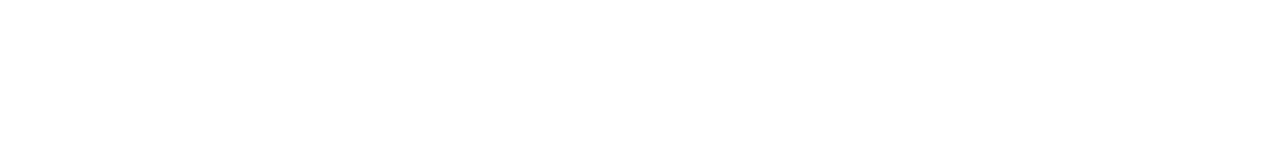
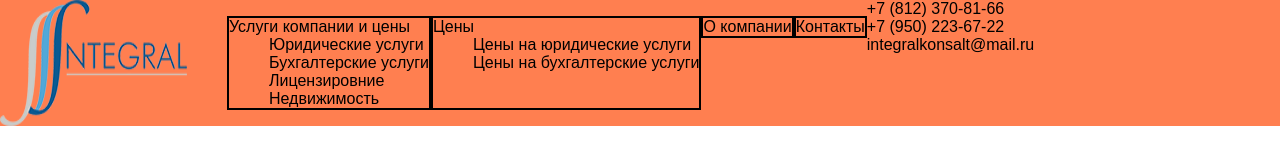
Before and after one commit to VadimVic/Integral_consult, a plain HTML site: page www/index.html in a window 1280 px wide. Drawn offline with Linux system fonts and the light colour scheme.

Commit message:
creation of the structure is continues, work with header

```diff
--- a/src/styles/blocks/_header.scss
+++ b/src/styles/blocks/_header.scss
@@ -0,0 +1,8 @@
+.header .container {
+    display: flex;
+}
+
+.phones {
+    display: flex;
+    flex-direction: column;
+}
--- /dev/null
+++ b/src/styles/blocks/_navigation.scss
@@ -0,0 +1,19 @@
+.sub_menu {
+    // display: none;
+}
+
+.nav_items {
+    display: flex;
+}
+
+.nav_item {
+border: 2px solid black;
+    p {
+        margin: 0;
+    }
+}
+
+
+.sub_menu a {
+
+}
--- a/src/styles/common/_layout.scss
+++ b/src/styles/common/_layout.scss
@@ -0,0 +1,42 @@
+* {
+    box-sizing: border-box;
+  }
+
+  body {
+    margin: 0;
+  }
+
+  .container {
+    background-color: coral;
+    max-width: 1280px;
+    margin: 0 auto;
+  }
+
+  .h1 {
+
+  }
+
+  .h2 {
+
+  }
+
+  .h3 {
+
+  }
+
+  p {
+
+  }
+
+  a {
+     text-decoration: none;
+     color: black;
+  }
+
+  ul {
+
+  }
+
+  li {
+    list-style: none;
+  }
--- a/src/styles/style.scss
+++ b/src/styles/style.scss
@@ -19,3 +19,4 @@
 @import "blocks/_our_team";
 @import "blocks/_contacts";
 @import "blocks/_footer";
+@import "blocks/_navigation";
--- a/www/index.html
+++ b/www/index.html
@@ -8,43 +8,113 @@
 </head>
 <body>
     <header class="header">
-
+        <div class="container">
+            <img src="images/integral_logo-mini-mini.png" alt="" class="logo">
+            <nav class="navigation">
+                <ul class="nav_items">
+                    <a href="#">
+                        <li class="nav_item">
+                           <p>Услуги компании и цены</p>
+                           <ul class="sub_menu">
+                               <a href="#">
+                                   <li>Юридические услуги</li>
+                               </a>
+                               <a href="#">
+                                   <li>Бухгалтерские услуги</li>
+                               </a>
+                               <a href="#">
+                                   <li>Лицензировние</li>
+                               </a>
+                               <a href="#">
+                                   <li>Недвижимость</li>
+                               </a>
+                           </ul>
+                        </li>
+                    </a>
+                    <a href="#">
+                        <li class="nav_item">
+                          <p>Цены</p>
+                          <ul class="sub_menu">
+                              <a href="#">
+                                  <li>Цены на юридические услуги</li>
+                              </a>
+                              <a href="#">
+                                  <li>Цены на бухгалтерские услуги</li>
+                              </a>
+                          </ul>
+                        </li>
+                    </a>
+                    <a href="#">
+                        <li class="nav_item">О компании</li>
+                    </a>
+                    <a href="#">
+                        <li class="nav_item">Контакты</li>
+                    </a>
+                </ul>
+            </nav>
+            <div class="phones">
+                <a href="tel: +7 812 370-81-66">+7 (812) 370-81-66</a>
+                <a href="tel: +7 950 223-67-22">+7 (950) 223-67-22</a>
+                <a href="mailto: integralkonsalt@mail.ru">integralkonsalt@mail.ru</a>
+            </div>
+        </div>
     </header>
     <main class="main">
+        <div class="container">
+
             <section class="main_content">
 
             </section>
+
             <section class="slider">
 
             </section>
+
             <section class="services">
+
                 <section class="lawyer">
 
                 </section>
+
                 <section class="accountant">
 
                 </section>
+
                 <section class="licensing">
 
                 </section>
+
                 <section class="real_estate">
 
                 </section>
+
             </section>
+
             <section class="price">
 
             </section>
+
             <section class="about">
 
             </section>
+
             <section class="our_team">
 
             </section>
+
             <section class="contacts">
 
             </section>
+
+        </div>
+
     </main>
+
     <footer class="footer">
+
+        <div class="container">
+
+        </div>
 
     </footer>
     <script src="scripts/script.js"></script>
```
Also changed, not shown: www/images/integral_logo-mini-mini.png (added), www/style/style.css. Lines whose indentation alone changed are shown as unchanged.
